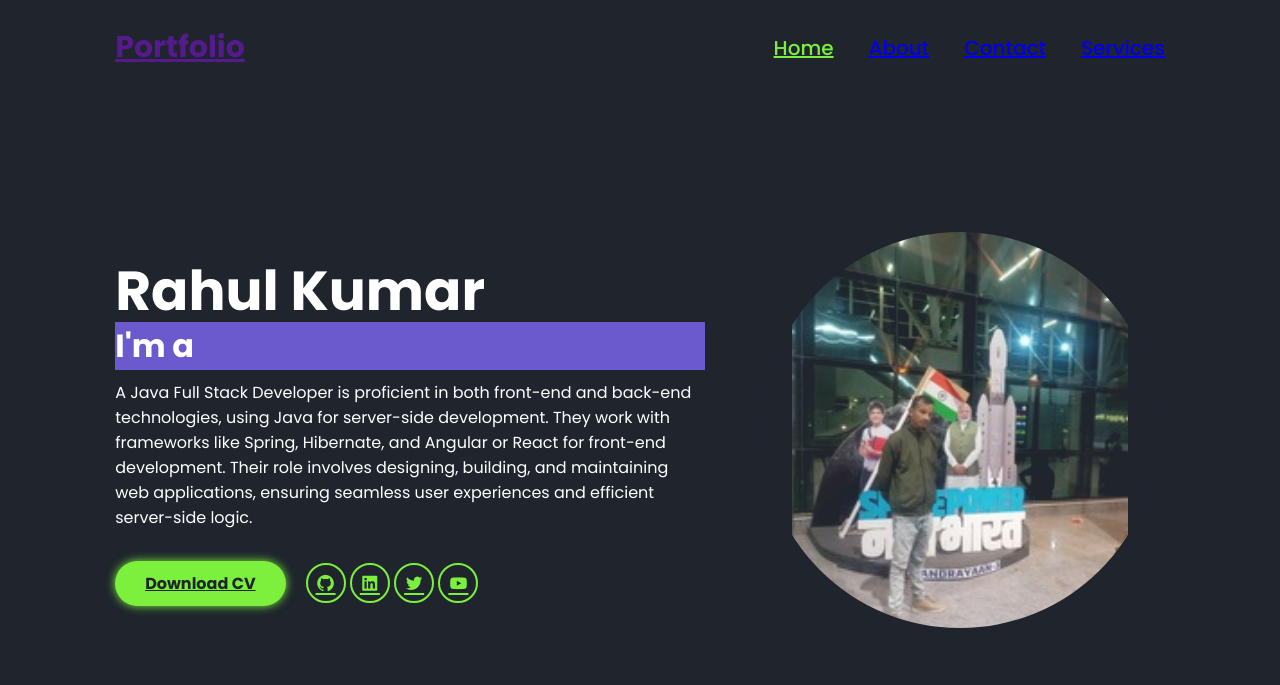
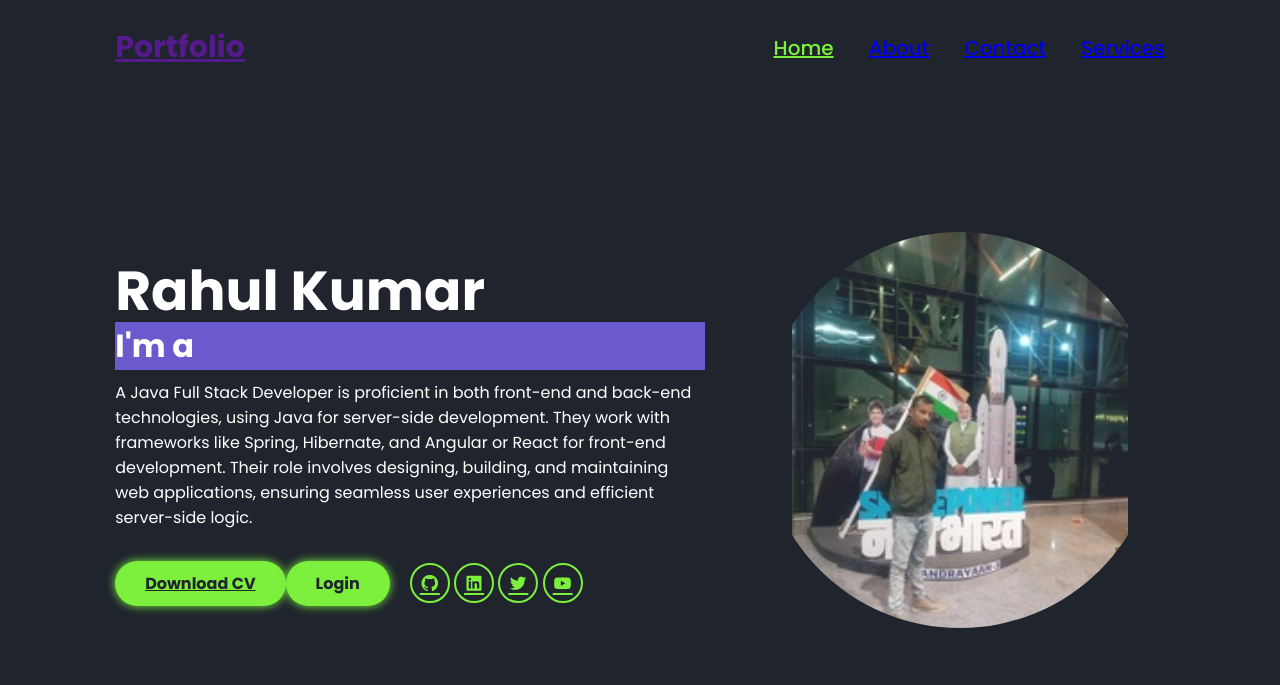
Before and after one commit to rahul007ips/My_portfolio, a plain HTML site: page index.html in a window 1280 px wide. Drawn offline with nearby package versions, Linux system fonts and the light colour scheme.

Commit message:
Update index.html

```diff
--- a/index.html
+++ b/index.html
@@ -37,6 +37,7 @@
         <p>A Java Full Stack Developer is proficient in both front-end and back-end technologies, using Java for server-side development. They work with frameworks like Spring, Hibernate, and Angular or React for front-end development. Their role involves designing, building, and maintaining web applications, ensuring seamless user experiences and efficient server-side logic.</p>
         <div class="btn-sci">
             <a href="My  Resume.docx" class="btn">Download CV</a>
+             <button onclick="loginAlert()" class="btn">Login</button>
             <div class="sci">
                 <a href=""><i class='bx bxl-github'></i></a>
                 <a href=""><i class='bx bxl-linkedin-square'></i></a>
@@ -68,5 +69,11 @@ s0.parentNode.insertBefore(s1,s0);
 })();
 </script>
 <!--End of Tawk.to Script-->
+    <script>
+    function loginAlert() {
+        alert("You clicked the Login button! Redirecting to login page...");
+
+    }
+</script>
 </body>
 </html>
```
